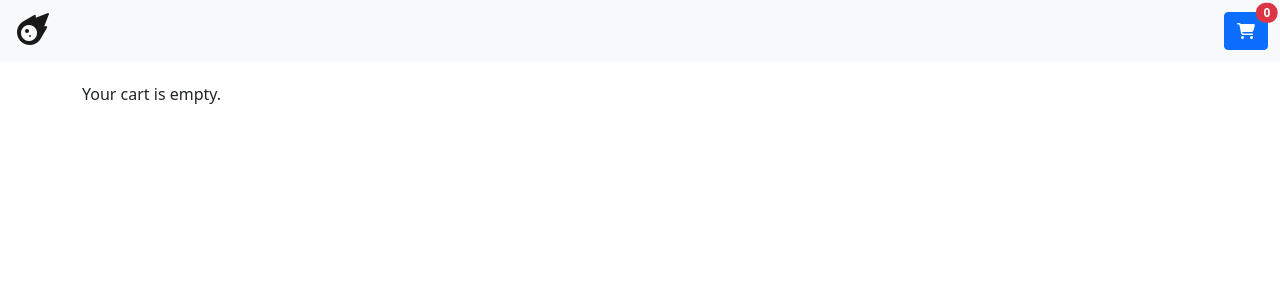
After one commit to pentaled/shop, a Node server app: page /cart/ in a window 1280 px wide. The commit adds this page. Shown: the top 300 px of the page. Run offline with Node 20, Linux system fonts and the light colour scheme; some libraries are stand-ins or nearby versions.

Commit message:
Created add to cart function.

```diff
--- /dev/null
+++ b/controllers/CartController.js
@@ -0,0 +1,38 @@
+const ProductModel = require('../models/ProductModel')
+
+const cartController = {
+    cartUpdateItem(cart, newItem) {
+        if(cart.length > 0) {
+            const found = cart.find(item => item.id === newItem.id)
+            if(found) {
+                // item found in cart
+                cart.forEach(item => {
+                    if(item.id === newItem.id) {
+                        item.qty += 1
+                    }
+                });
+                return cart
+            }
+        }
+        // item not found in cart.
+        newItem.qty = 1
+        cart.push(newItem)
+        return cart
+    },
+    async cartAdd(req, res) {
+        const results = await ProductModel.getProductById(req.params.id);
+        const cart = req.session.cart ? req.session.cart : []
+        if(results.length === 1) {
+            const updatedCart = cartController.cartUpdateItem(cart, results[0])
+            req.session.cart = updatedCart
+        }
+        console.log('session',req.session.cart)
+        res.redirect('/')
+    },
+    showCart(req, res) {
+        const cart = req.session.cart ? req.session.cart : []
+        res.render('cart', { cart })
+    }
+}
+
+module.exports = cartController
--- a/controllers/ProductController.js
+++ b/controllers/ProductController.js
@@ -2,8 +2,9 @@ const productModel = require('../models/ProductModel')
 
 const productController = {
     async productList(req, res) {
+        req.session.cart = req.session.cart ? req.session.cart : []
         const products = await productModel.getAllProducts()
-        res.render('products', { products }) // products : products
+        res.render('products', { products, cart: req.session.cart })
     }
 }
 
--- a/index.js
+++ b/index.js
@@ -1,10 +1,14 @@
 const express = require('express')
+const session = require('express-session')
 require('dotenv').config()
 const ProductRoute = require('./routes/ProductRoute')
+const CartRoute = require('./routes/CartRoute')
 
 const app = express()
 app.listen(3000)
+app.use(session({secret: 'iJTd145s', resave: true, saveUninitialized: true}))
 app.use(express.urlencoded({ extended: true }))
 app.set('view engine', 'ejs')
 app.use('/assets', express.static('public'))
 app.use('/', ProductRoute)
+app.use('/cart', CartRoute)
--- a/models/ProductModel.js
+++ b/models/ProductModel.js
@@ -13,5 +13,9 @@ module.exports = {
     async getAllProducts() {
         const [rows] = await this.execute('SELECT * FROM products;')
         return rows
+    },
+    async getProductById(id) {
+        const [rows] = await this.execute('SELECT * FROM products WHERE products.id = ?', [id])
+        return rows
     }
 }
--- a/package.json
+++ b/package.json
@@ -22,5 +22,8 @@
     "ejs": "^3.1.6",
     "express": "^4.17.1",
     "mysql2": "^2.3.0"
+  },
+  "devDependencies": {
+    "express-session": "^1.17.2"
   }
 }
--- a/public/styles.css
+++ b/public/styles.css
@@ -0,0 +1,16 @@
+.container {
+    margin: 20px auto;
+}
+
+.card {
+    margin-bottom: 20px;
+}
+
+.card-img-top {
+    border: 1px solid #ebebeb;
+}
+
+.fas.fa-meteor {
+    font-size: 2rem;
+    margin-left: 5px;
+}
--- /dev/null
+++ b/views/cart.ejs
@@ -0,0 +1,13 @@
+<%- include('header'); -%>
+    <div class="row">
+        <% if(cart.length > 0){ %>
+            <% cart.forEach((item) => { %>
+                <div class="col-12">
+                    <p><%= item.product_name %></p>
+                </div>
+            <% }); %>
+            <% } else { %>
+                <p>Your cart is empty.</p>
+                <% }; %>
+    </div>
+<%- include('footer'); -%>
--- a/views/footer.ejs
+++ b/views/footer.ejs
@@ -1,3 +1,4 @@
 </div>
+<script src="https://cdn.jsdelivr.net/npm/bootstrap@5.1.3/dist/js/bootstrap.bundle.min.js" integrity="sha384-ka7Sk0Gln4gmtz2MlQnikT1wXgYsOg+OMhuP+IlRH9sENBO0LRn5q+8nbTov4+1p" crossorigin="anonymous"></script>
 </body>
 </html>
--- a/views/header.ejs
+++ b/views/header.ejs
@@ -5,7 +5,25 @@
         <meta charset="utf-8">
         <meta name="viewport" content="width=device-width, initial-scale=1">
         <title>Shop</title>
+        <link href="https://cdn.jsdelivr.net/npm/bootstrap@5.1.3/dist/css/bootstrap.min.css" rel="stylesheet" integrity="sha384-1BmE4kWBq78iYhFldvKuhfTAU6auU8tT94WrHftjDbrCEXSU1oBoqyl2QvZ6jIW3" crossorigin="anonymous">
         <link rel="stylesheet" href="/assets/styles.css" type="text/css">
+        <script src="https://kit.fontawesome.com/83b12368a8.js" crossorigin="anonymous"></script>
     </head>
     <body>
-        <div id="main">
+      <nav class="navbar navbar-light bg-light">
+        <div class="container-fluid">
+          <a href="/" class="navbar-brand">
+            <i class="fas fa-meteor"></i>
+          </a>
+          <div class="d-flex">
+            <a href="/cart/" class="btn btn-primary position-relative">
+              <i class="fas fa-shopping-cart"></i>
+              <span class="position-absolute top-0 start-100 translate-middle badge rounded-pill bg-danger">
+                <%= cart.length %>
+                <span class="visually-hidden">Total item in cart</span>
+              </span>
+            </a>
+          </div>
+        </div>
+      </nav>
+        <div id="main" class="container">
```
Also changed, not shown: routes/CartRoute.js (added, +10 -0 lines), views/products.ejs (+18 -7 lines), 1 other file.
